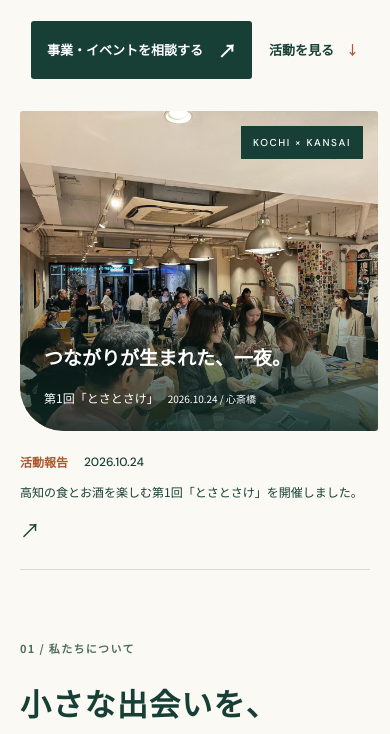
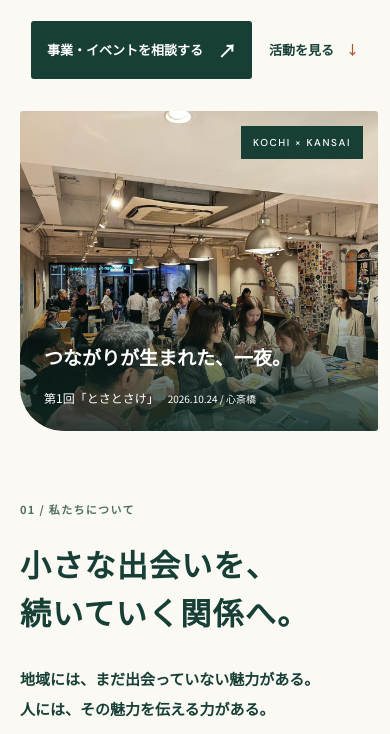
Before and after one commit to emergence-japan/localshift, a plain HTML site: page index.html in a window 390 px wide. Shown: the part 349-1083 px from the top of the page. Drawn offline with Linux system fonts and the light colour scheme.

Commit message:
feat: トップのヒーロー下の活動報告バーを削除
ヒーロー写真のキャプションと「02 / プロジェクト」と内容が重複するため

```diff
--- a/index.html
+++ b/index.html
@@ -33,7 +33,6 @@
         <div class="hero-stamp" aria-hidden="true">人と、<br>地域と。<span>LOCALSHIFT</span></div>
       </div>
     </section>
-    <a class="latest-news wrap" href="kansai-relations.html#activity"><span class="news-label">活動報告</span><time datetime="2026-10-24">2026.10.24</time><span class="news-text">高知の食とお酒を楽しむ第1回「とさとさけ」を開催しました。</span><span class="news-arrow" aria-hidden="true">↗</span></a>
 
     <section class="section about wrap" id="about" aria-labelledby="about-title">
       <div class="about-photo kochi-scenery">
--- a/style.css
+++ b/style.css
@@ -54,12 +54,6 @@ h2 { font-size: clamp(30px, 3.2vw, 43px); letter-spacing: .04em; }
 .hero-caption small { font-size: 11px; }
 .hero-stamp { position: absolute; right: 22px; bottom: 25px; width: 104px; height: 104px; border-radius: 50%; background: #ecd5b0; color: var(--ink); transform: rotate(9deg); display: flex; flex-direction: column; align-items: center; justify-content: center; font-size: 20px; font-weight: 700; line-height: 1.45; }
 .hero-stamp span { font-size: 8px; letter-spacing: .09em; margin-top: 5px; }
-.latest-news { display: flex; align-items: center; gap: 22px; padding-block: 24px; border-bottom: 1px solid var(--line); font-size: 13px; }
-.latest-news:hover .news-text { text-decoration: underline; text-underline-offset: 4px; }
-.news-label { color: var(--orange); font-size: 12px; font-weight: 700; white-space: nowrap; }
-.latest-news time { font-family: 'DM Sans',sans-serif; font-size: 12px; }
-.news-text { flex: 1; }
-.news-arrow { font-size: 22px; }
 .about { display: grid; grid-template-columns: .85fr 1fr; gap: 12%; align-items: center; }
 .about-photo { position: relative; }
 .scenery-label { font-size: 13px; font-weight: 600; letter-spacing: .04em; margin-bottom: 18px; }
@@ -321,9 +315,6 @@ h2 { font-size: clamp(30px, 3.2vw, 43px); letter-spacing: .04em; }
   .hero-caption>span:last-child { flex-direction: row; align-items: center; gap: 9px; font-size: 12px; }
   .hero-caption small { font-size: 10px; }
   .photo-corner { right: 15px; top: 15px; font-size: 10px; }
-  .latest-news { flex-wrap: wrap; gap: 7px 16px; padding-block: 20px; }
-  .news-text { flex-basis: calc(100% - 30px); font-size: 12px; }
-  .news-arrow { font-size: 20px; }
   .about { display: flex; flex-direction: column-reverse; gap: 32px; }
   .about-copy h2 { font-size: 31px; }
   .about-copy .lead { font-size: 15px!important; }
```
